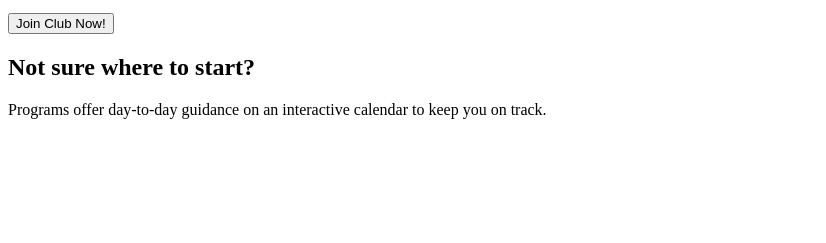
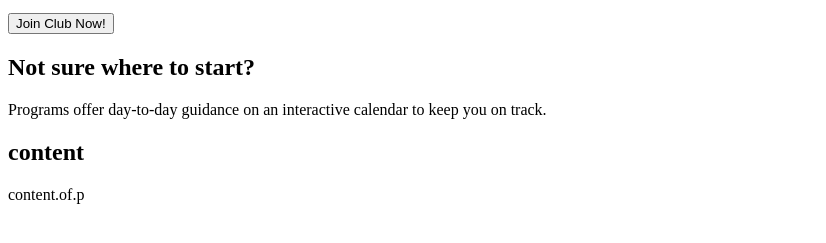
Before and after one commit to iva585/learning-websites, a plain HTML site: page index.html in a window 1280 px wide. Shown: the part 251-494 px from the top of the page, without its empty margins (0-826 px from the left). Drawn offline with Linux system fonts and the light colour scheme.

Commit message:
Added h2

```diff
--- a/index.html
+++ b/index.html
@@ -27,6 +27,9 @@
 
 <h2>Not sure where to start?</h2>
 <p>Programs offer day-to-day guidance on an interactive calendar to keep you on track.</p>
+
+<h2>content</h2>
+<p>content.of.p</p>
 </main>
 </body>
 </html>
```
